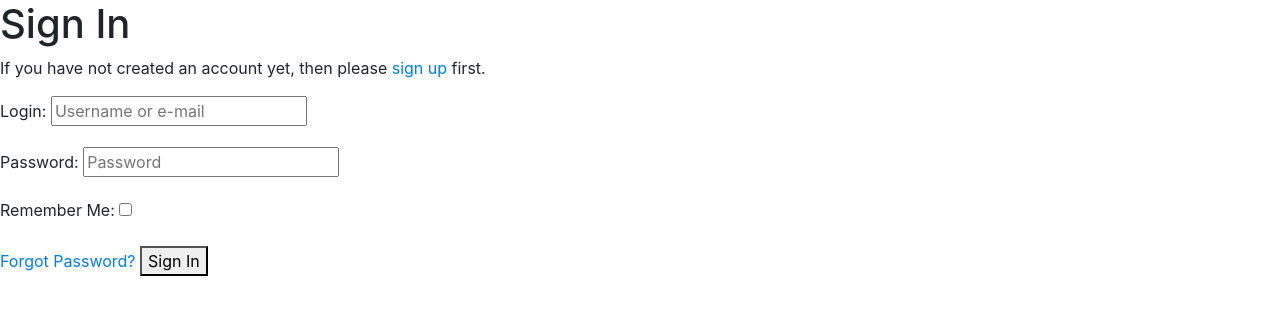
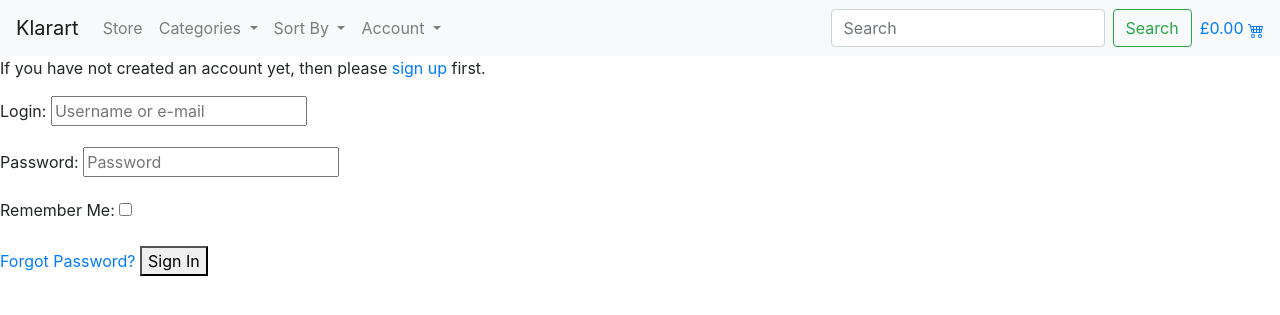
Before and after one commit to Benjamin-Joe/pp5-store, a Django app: page /accounts/login/ in a window 1280 px wide. Shown: the top 315 px of the page. Run offline with Django 3.2, Linux system fonts and the light colour scheme; some libraries are stand-ins or nearby versions.

Commit message:
Add folders for media and css, add bootstrap navbar, add static ability to settings.py and main uls.py file

```diff
--- a/home/templates/home/index.html
+++ b/home/templates/home/index.html
@@ -2,5 +2,6 @@
 {% load static %}
 
 {% block content %}
-<h1 class="display-4 text-success">TESTING!!</h1>
+
+<h1 class="mt-5">Hello</h1>
 {% endblock %}
--- a/pp5/settings.py
+++ b/pp5/settings.py
@@ -144,6 +144,10 @@ USE_TZ = True
 # https://docs.djangoproject.com/en/3.2/howto/static-files/
 
 STATIC_URL = '/static/'
+STATICFILES_DIRS = (os.path.join(BASE_DIR, 'static'),)
+
+MEDIA_URL = '/media/'
+MEDIA_ROOT = os.path.join(BASE_DIR, 'media')
 
 # Default primary key field type
 # https://docs.djangoproject.com/en/3.2/ref/settings/#default-auto-field
--- a/pp5/urls.py
+++ b/pp5/urls.py
@@ -15,9 +15,11 @@ Including another URLconf
 """
 from django.contrib import admin
 from django.urls import path, include
+from django.conf import settings
+from django.conf.urls.static import static
 
 urlpatterns = [
     path('admin/', admin.site.urls),
     path('accounts/', include('allauth.urls')),
     path('', include('home.urls')),
-]
+]+ static(settings.MEDIA_URL, document_root=settings.MEDIA_ROOT)
--- a/templates/base.html
+++ b/templates/base.html
@@ -1,48 +1,99 @@
-<!DOCTYPE html>
-<html lang="en" class="h-100">
 {% load static %}
 
+<!doctype html>
+<html lang="en" class="h-100">
   <head>
     {% block meta %}
-    <meta charset="UTF-8">
-    <meta http-equiv="X-UA-Compatible" content="IE=edge">
-    <meta name="viewport" content="width=device-width, initial-scale=1.0">
-    <meta name="description" content="Beautiful handcrafted artworks. Canvas copies and originals, custom pieces at great prices. Get in touch and have something personal made as a gift for a loved one.">
+        <meta http-equiv="X-UA-Compatible" content="ie=edge">
+        <meta charset="utf-8">
+        <meta name="viewport" content="width=device-width, initial-scale=1">
     {% endblock %}
 
-
     {% block css %}
-    <link rel="stylesheet" href="#">
         <link rel="stylesheet" href="https://stackpath.bootstrapcdn.com/bootstrap/4.3.1/css/bootstrap.min.css" integrity="sha384-ggOyR0iXCbMQv3Xipma34MD+dH/1fQ784/j6cY/iJTQUOhcWr7x9JvoRxT2MZw1T" crossorigin="anonymous">
-    <link rel="preconnect" href="https://fonts.googleapis.com">
-    <link rel="preconnect" href="https://fonts.gstatic.com" crossorigin>
-    <link href="https://fonts.googleapis.com/css2?family=Arimo&family=Merriweather:wght@300&display=swap" rel="stylesheet">
+        <link rel="stylesheet" href="{% static 'css/base.css' %}">
     {% endblock %}
 
     {% block js %}
-    <script src="https://code.jquery.com/jquery-3.6.0.min.js" integrity="sha256-/xUj+3OJU5yExlq6GSYGSHk7tPXikynS7ogEvDej/m4="crossorigin="anonymous"></script>
+      <script src="https://code.jquery.com/jquery-3.6.0.min.js" integrity="sha256-/xUj+3OJU5yExlq6GSYGSHk7tPXikynS7ogEvDej/m4=" crossorigin="anonymous"></script>
       <script src="https://cdnjs.cloudflare.com/ajax/libs/popper.js/1.14.7/umd/popper.min.js" integrity="sha384-UO2eT0CpHqdSJQ6hJty5KVphtPhzWj9WO1clHTMGa3JDZwrnQq4sF86dIHNDz0W1" crossorigin="anonymous"></script>
       <script src="https://stackpath.bootstrapcdn.com/bootstrap/4.3.1/js/bootstrap.min.js" integrity="sha384-JjSmVgyd0p3pXB1rRibZUAYoIIy6OrQ6VrjIEaFf/nJGzIxFDsf4x0xIM+B07jRM" crossorigin="anonymous"></script>
       <script src="https://kit.fontawesome.com/fb3ce16b7a.js" crossorigin="anonymous"></script>
+      <script src="https://js.stripe.com/v3/"></script>
     {% endblock %}
 
-
-    <title>Klarart | {% block title %}Home{% endblock %}</title>
+    <title>Klarart {% block title %}{% endblock %}</title>
   </head>
   <body>
-    <header class="container-fluid fixed-top"></header>
+    <header class=" fixed-top head">
+      <nav class="navbar navbar-expand-lg navbar-light bg-light">
+          <a class="navbar-brand" href="{% url 'home' %}">Klarart</a>
+          <button class="navbar-toggler" type="button" data-toggle="collapse" data-target="#navbarSupportedContent" aria-controls="navbarSupportedContent" aria-expanded="false" aria-label="Toggle navigation">
+            <span class="navbar-toggler-icon"></span>
+          </button>
+
+          <div class="collapse navbar-collapse" id="navbarSupportedContent">
+            <ul class="navbar-nav mr-auto">
+              <li class="nav-item">
+                <a class="nav-link" href="#">Store</a>
+              </li>
+              <li class="nav-item dropdown">
+                <a class="nav-link dropdown-toggle" href="#" id="navbarDropdown" role="button" data-toggle="dropdown" aria-haspopup="true" aria-expanded="false">
+                  Categories
+                </a>
+                <div class="dropdown-menu" aria-labelledby="navbarDropdown">
+                </div>
+              </li>
+
+              <li class="nav-item dropdown">
+                <a class="nav-link dropdown-toggle" href="#" id="navbarDropdown" role="button" data-toggle="dropdown" aria-haspopup="true" aria-expanded="false">
+                  Sort By
+                </a>
+                <div class="dropdown-menu" aria-labelledby="navbarDropdown">
+
+                </div>
+              </li>
+              <li class="nav-item dropdown">
+                  <a class="nav-link dropdown-toggle" href="#" id="navbarDropdown" role="button" data-toggle="dropdown" aria-haspopup="true" aria-expanded="false">
+                    Account
+                  </a>
+                  <div class="dropdown-menu" aria-labelledby="navbarDropdown">
+                      {% if request.user.is_authenticated %}
+                          <a class="dropdown-item" href="{% url 'account_logout' %}">Logout</a>
+                          <a class="dropdown-item" href="#">Edit Account</a>
+                          {% if request.user.is_superuser %}
+                              <a class="dropdown-item" href="">Manage Website</a>
+                          {% endif %}
+                      {% else %}
+                          <a class="dropdown-item" href="{% url 'account_login' %}">Login</a>
+                          <a class="dropdown-item" href="{% url 'account_signup' %}">Sign Up</a>
+                      {% endif %}
+                  </div>
+            </ul>
+            <form method="GET" action="#" class="form-inline my-2 my-lg-0">
+              <input class="form-control mr-sm-2" required type="text" name="q" placeholder="Search" aria-label="Search">
+              <button class="btn btn-outline-success my-2 my-sm-0" type="submit">Search</button>
+            </form>
+            <a href="#" class="pl-2" type="button" role="button">
+              {% if total %}
+                £{{total|floatformat:2}}
+              {% else %}
+                £0.00
+              {% endif %}
+                <svg xmlns="http://www.w3.org/2000/svg" width="16" height="16" fill="currentColor" class="bi bi-cart4" viewBox="0 0 16 16">
+                    <path d="M0 2.5A.5.5 0 0 1 .5 2H2a.5.5 0 0 1 .485.379L2.89 4H14.5a.5.5 0 0 1 .485.621l-1.5 6A.5.5 0 0 1 13 11H4a.5.5 0 0 1-.485-.379L1.61 3H.5a.5.5 0 0 1-.5-.5zM3.14 5l.5 2H5V5H3.14zM6 5v2h2V5H6zm3 0v2h2V5H9zm3 0v2h1.36l.5-2H12zm1.11 3H12v2h.61l.5-2zM11 8H9v2h2V8zM8 8H6v2h2V8zM5 8H3.89l.5 2H5V8zm0 5a1 1 0 1 0 0 2 1 1 0 0 0 0-2zm-2 1a2 2 0 1 1 4 0 2 2 0 0 1-4 0zm9-1a1 1 0 1 0 0 2 1 1 0 0 0 0-2zm-2 1a2 2 0 1 1 4 0 2 2 0 0 1-4 0z"/>
+                  </svg>
+              </a>
+          </div>
+        </nav>
+  </header>
+  <div class="background-image-main">
 
     {% if messages %}
     <div class="message-container"></div>
     {% endif %}
 
-    {% block page_header %}
-    {% endblock %}
-
     {% block content %}
-    {% endblock %}
-
-    {% block postloadjs %}
     {% endblock %}
   </body>
 </html>
```
Also changed, not shown: static/css/base.css (added). Lines whose indentation alone changed are shown as unchanged.
